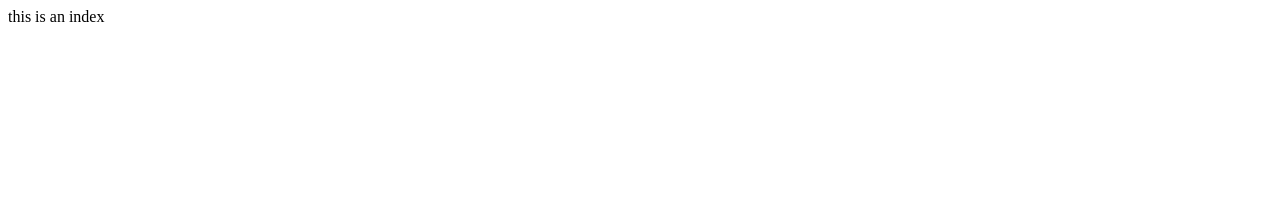
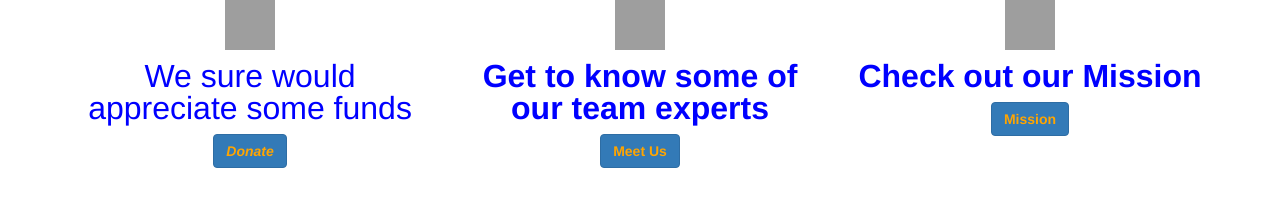
Before and after one commit to noahpresser/GRiP-css, a plain HTML site: page index.html in a window 1280 px wide. Drawn offline with nearby package versions, Linux system fonts and the light colour scheme; grey boxes are pictures that could not be loaded.

Commit message:
alignment for triple button

```diff
--- a/index.html
+++ b/index.html
@@ -1,3 +1,38 @@
-<body>
-this is an index
-</body>
+<link rel="stylesheet" href="http://maxcdn.bootstrapcdn.com/bootstrap/3.3.5/css/bootstrap.min.css">
+<link rel="stylesheet" type="test.css" href="test.css"> <!-- should be https://rawgit.com/noahpresser/GRiP-css/master/test.css -->
+  <script src="https://ajax.googleapis.com/ajax/libs/jquery/1.11.3/jquery.min.js"></script>
+  <script src="http://maxcdn.bootstrapcdn.com/bootstrap/3.3.5/js/bootstrap.min.js"></script>
+ <!-- Latest compiled and minified CSS -->
+<link rel="stylesheet" href="https://maxcdn.bootstrapcdn.com/bootstrap/3.3.6/css/bootstrap.min.css" integrity="sha384-1q8mTJOASx8j1Au+a5WDVnPi2lkFfwwEAa8hDDdjZlpLegxhjVME1fgjWPGmkzs7" crossorigin="anonymous">
+
+<!-- Latest compiled and minified JavaScript -->
+<script src="https://maxcdn.bootstrapcdn.com/bootstrap/3.3.6/js/bootstrap.min.js" integrity="sha384-0mSbJDEHialfmuBBQP6A4Qrprq5OVfW37PRR3j5ELqxss1yVqOtnepnHVP9aJ7xS" crossorigin="anonymous"></script>
+
+<div class="container">
+<div class="row">
+	<div class="col-xs-4" href="http://gripuf.com/donate/" align="middle">
+		<img src="https://cdn4.iconfinder.com/data/icons/business-4/500/bank_building_business_courthouse_economy_finance_investment_loan_management_office-512.png" height="50px" width="50px" align="middle" />
+		<div class="vertCenter" style="padding-top:10px" />
+			<p style="color:blue; font:arial; line-height: 1;"> <font size="6">We sure would appreciate some funds</font></p>
+		</div>
+			<button type="button" class="btn btn-primary"><b><em style="color:orange">Donate</em><b></button>
+	</div>
+	<div class="col-xs-4" href="http://gripuf.com/donate/" align="middle">
+		<img src="http://www.albionhillsbiblechurch.com/awana/Check_Us_Out.gif" height="50px" width="50px" align="middle" />
+		<div class="vertCenter" style="padding-top:10px" />
+			<p style="color:blue; font:arial; line-height: 1;"> <font size="6">Get to know some of our team experts</font></p>
+		</div>
+			<button type="button" class="btn btn-primary"><b style="color:orange">Meet Us<b></button>
+	</div>
+	<div class="col-xs-4" href="http://gripuf.com/donate/" align="middle">
+		<img src="http://www.cdg49.fr/iso_album/mission.gif" height="50px" width="50px" align="middle" />
+		<div class="vertCenter" style="padding-top:10px" />
+			<p style="color:blue; font:arial; line-height: 1;"> <font size="6">Check out our Mission</font></p>
+		</div>
+		<button type="button" class="btn btn-primary"><b style="color:orange">Mission<b></button>
+
+	</div>
+
+
+</div>
+</div>
--- a/test.css
+++ b/test.css
@@ -1,3 +1,5 @@
-.cssTest {
-	background-color: blue;
-}
+ .vertCenter {
+    min-height: 10em;
+    height: 10em;
+    display: table-cell;
+    vertical-align: middle }
```
